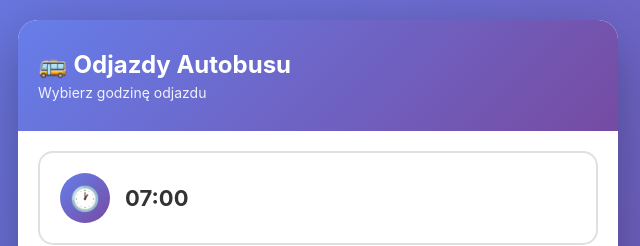
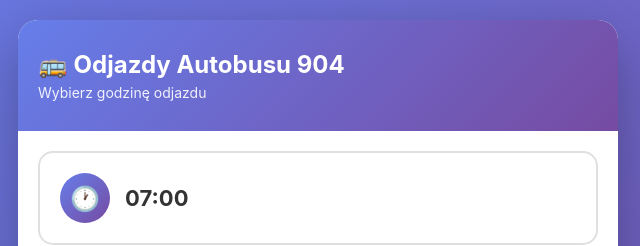
Before and after one commit to mwmarszalek/tnz, a plain HTML site: page tnz.html in a window 1280 px wide. Shown: the top 246 px of the page, 322-962 px from the left. Drawn offline with Linux system fonts and the light colour scheme.

Commit message:
fix typos

```diff
--- a/tnz.html
+++ b/tnz.html
@@ -3,7 +3,7 @@
   <head>
     <meta charset="UTF-8" />
     <meta name="viewport" content="width=device-width, initial-scale=1.0" />
-    <title>Harmonogram Autobusu</title>
+    <title>Transport Na Żądanie</title>
     <style>
       * {
         margin: 0;
@@ -293,7 +293,7 @@
       <!-- Widok listy odjazdów -->
       <div id="departures-view">
         <div class="header">
-          <h1>🚌 Odjazdy Autobusu</h1>
+          <h1>🚌 Odjazdy Autobusu 904</h1>
           <p>Wybierz godzinę odjazdu</p>
         </div>
         <div class="content" id="departures-list"></div>
```
